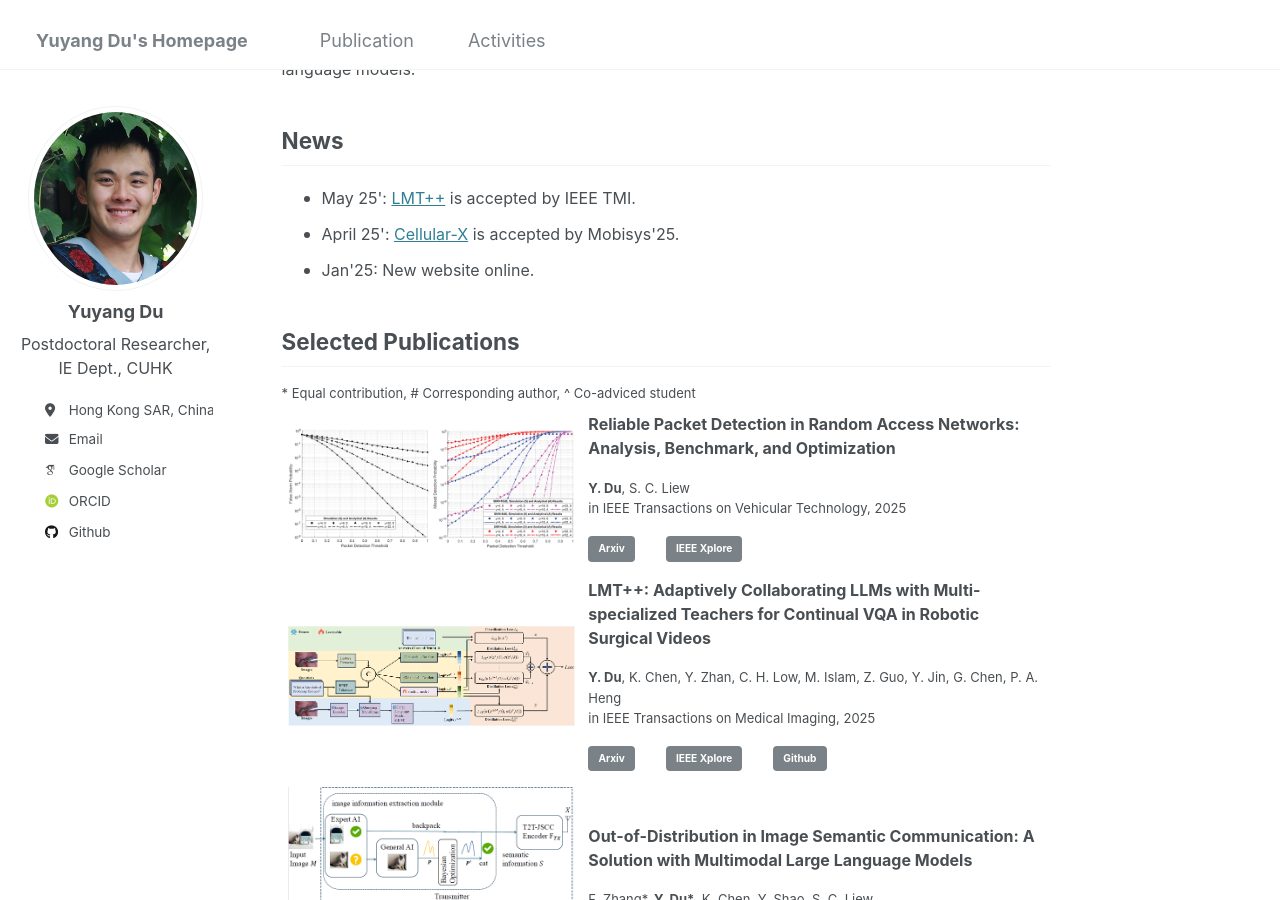
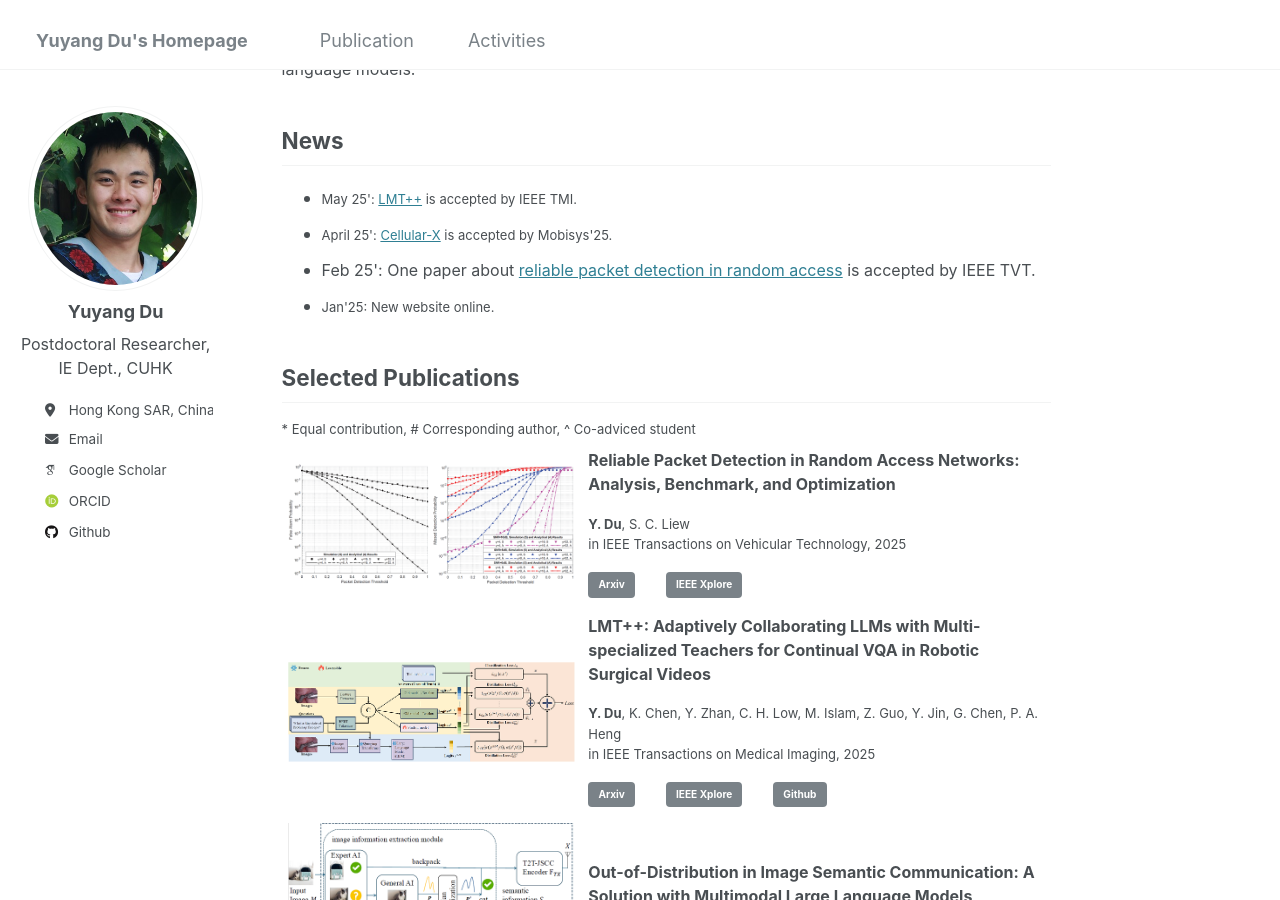
Before and after one commit to yuyangdu01/yuyangdu01.github.io, a Jekyll site: the page built from _pages/about.md, in a window 1280 px wide and 900 px high, scrolled down 333 px. Built offline with Jekyll 4.4.1, drawn with Linux system fonts in a browser that asks for light colours; some web fonts are replaced.

Commit message:
Update about.md

```diff
--- a/_pages/about.md
+++ b/_pages/about.md
@@ -22,9 +22,10 @@ a:hover {
 
 News <font size=3></font>
 ------
-* <font size=3>May 25': <a href="https://ieeexplore.ieee.org/document/11045720">LMT++</a> is accepted by IEEE TMI.</font>
-* <font size=3>April 25': <a href="https://arxiv.org/abs/2504.13190">Cellular-X</a> is accepted by Mobisys'25.</font>
-* <font size=3>Jan'25: New website online.</font>
+* <font size=2>May 25': <a href="https://ieeexplore.ieee.org/document/11045720">LMT++</a> is accepted by IEEE TMI.</font>
+* <font size=2>April 25': <a href="https://arxiv.org/abs/2504.13190">Cellular-X</a> is accepted by Mobisys'25.</font>
+* <font size=3>Feb 25': One paper about <a href="https://ieeexplore.ieee.org/document/10902223">reliable packet detection in random access</a> is accepted by IEEE TVT.</font>
+* <font size=2>Jan'25: New website online.</font>
 
 Selected Publications <font size=3></font>
 ------
```
